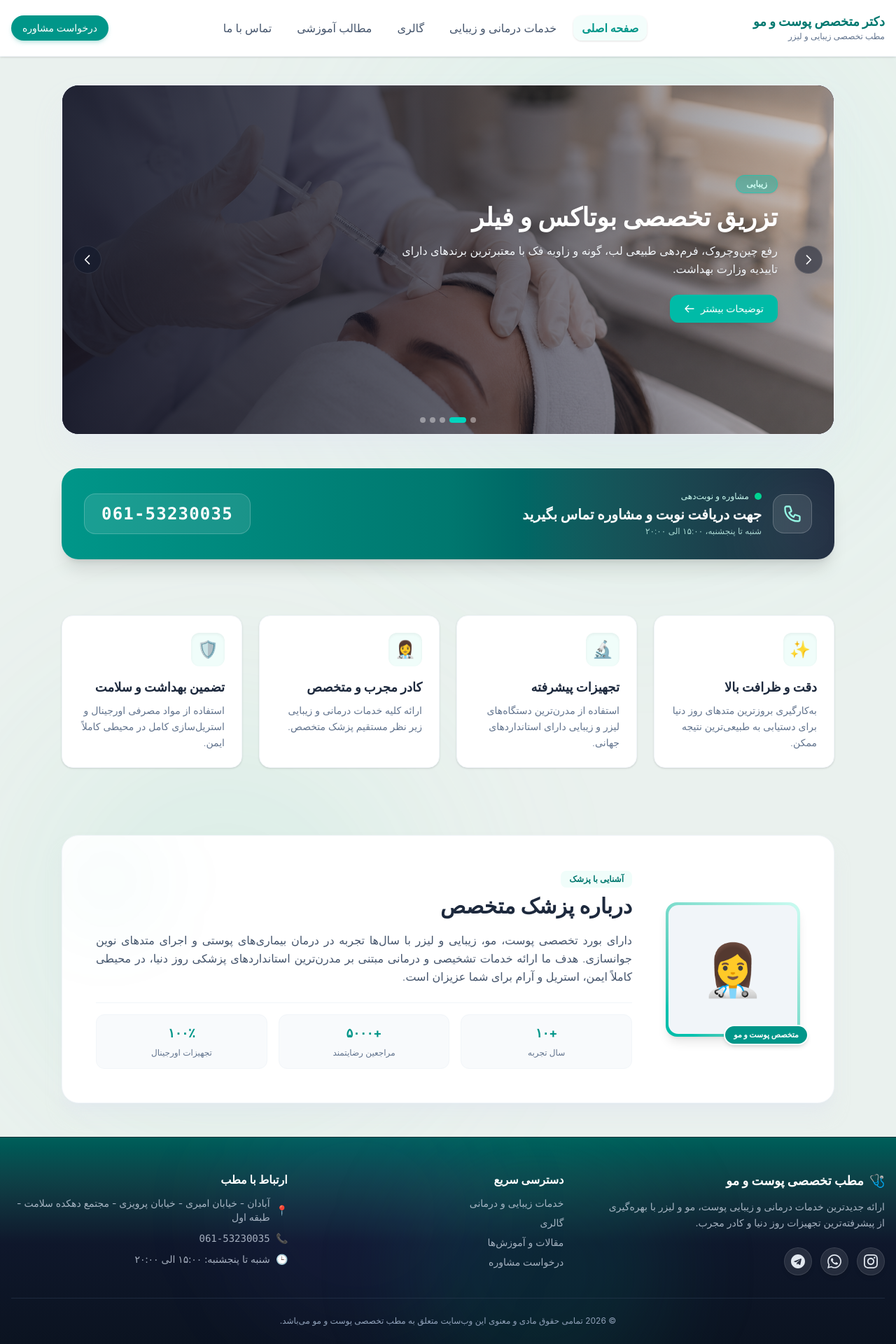
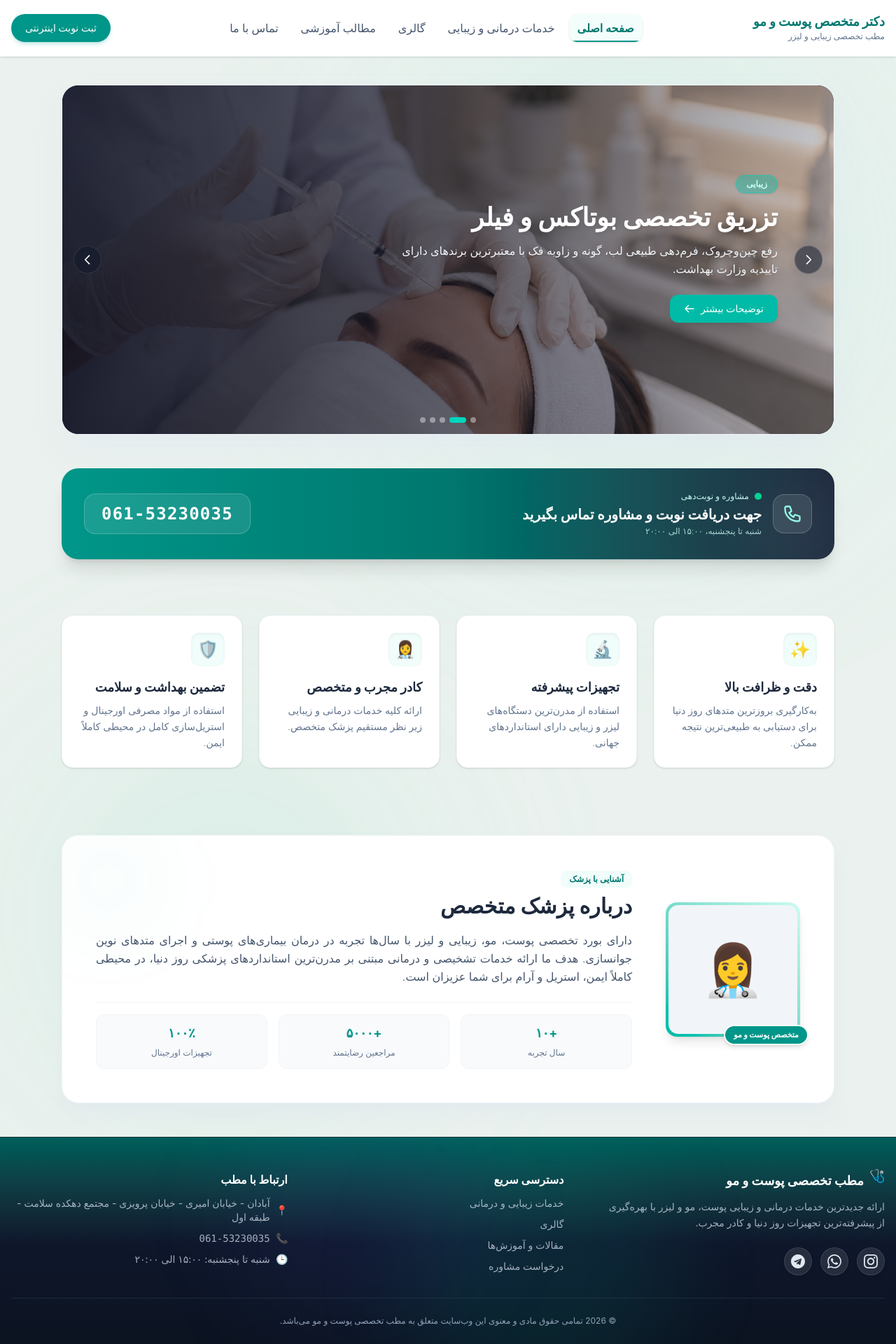
Before and after one commit to MehdiSn98/testderma, a Next.js app: page / in a window 1280 px wide. Shown: the top 1920 px of the page at 70% size. Built offline with nearby package versions, Linux system fonts and the light colour scheme.

Commit message:
some minimal changes to home page

```diff
--- a/src/app/(frontend)/layout.jsx
+++ b/src/app/(frontend)/layout.jsx
@@ -41,18 +41,18 @@ export default function RootLayout({ children }) {
         <header className="sticky top-0 z-50 bg-white/90 backdrop-blur-md border-b border-slate-100 shadow-sm">
           <div className="max-w-7xl mx-auto px-4 h-16 sm:h-20 flex items-center justify-between">
 
-            <Link href="/" className="flex flex-col justify-center">
-              <span className="text-[13px] sm:text-lg font-bold text-teal-700 leading-none">دکتر متخصص پوست و مو</span>
+            <Link href="/" className="flex flex-col justify-center group">
+              <span className="text-[13px] sm:text-lg font-bold text-teal-700 leading-none group-hover:text-teal-800 transition-colors">دکتر متخصص پوست و مو</span>
               <span className="text-[9px] sm:text-xs text-slate-500 font-medium leading-tight mt-1">مطب تخصصی زیبایی و لیزر</span>
             </Link>
 
             {/* دکمه منوی همبرگری */}
             <button
               onClick={() => setIsMenuOpen(!isMenuOpen)}
-              className="min-[907px]:hidden p-1.5 text-slate-600 hover:text-teal-600 rounded-lg focus:outline-none transition-colors"
+              className="min-[907px]:hidden p-1.5 text-slate-600 hover:text-teal-600 hover:bg-teal-50 rounded-lg focus:outline-none transition-all duration-200 active:scale-90"
               aria-label="منو"
             >
-              <svg className="w-6 h-6" fill="none" stroke="currentColor" viewBox="0 0 24 24">
+              <svg className="w-6 h-6 transition-transform duration-300" fill="none" stroke="currentColor" viewBox="0 0 24 24">
                 {isMenuOpen ? (
                   <path strokeLinecap="round" strokeLinejoin="round" strokeWidth={2} d="M6 18L18 6M6 6l12 12" />
                 ) : (
@@ -61,8 +61,8 @@ export default function RootLayout({ children }) {
               </svg>
             </button>
 
-            {/* منوی دسکتاپ */}
-            <nav className="hidden min-[907px]:flex items-center gap-2 lg:gap-3 font-medium text-sm lg:text-base">
+            {/* منوی دسکتاپ با انیمیشن هوور و خط زیرین */}
+            <nav className="hidden min-[907px]:flex items-center gap-1 lg:gap-2 font-medium text-sm lg:text-base">
               {navLinks.map((link) => {
                 const active = isLinkActive(link.href)
                 return (
@@ -70,34 +70,41 @@ export default function RootLayout({ children }) {
                     key={link.href}
                     href={link.href}
                     onClick={() => setActiveHash(link.href.startsWith('#') ? link.href : '')}
-                    className={`px-3 py-1.5 rounded-xl transition-all duration-200 ${
+                    className={`relative px-3 py-2 rounded-xl transition-all duration-300 group overflow-hidden ${
                       active
-                        ? 'text-teal-600 font-bold bg-teal-50/80 shadow-sm'
+                        ? 'text-teal-700 font-bold bg-teal-50/80 shadow-sm'
                         : 'text-slate-600 hover:text-teal-600 hover:bg-slate-50'
                     }`}
                   >
-                    {link.name}
+                    <span className="relative z-10">{link.name}</span>
+
+                    {/* خط انیمیشنی زیر لینک */}
+                    <span className={`absolute bottom-0 right-0 h-0.5 bg-teal-600 transition-all duration-300 ${
+                      active ? 'w-full' : 'w-0 group-hover:w-full'
+                    }`} />
                   </a>
                 )
               })}
             </nav>
 
-            {/* دکمه مشاوره دسکتاپ */}
+            {/* دکمه مشاوره دسکتاپ (کاملاً بدون فلش) */}
             <a
               href="#consultation"
-              className="hidden min-[907px]:inline-flex bg-teal-600 hover:bg-teal-700 text-white px-4 py-2 rounded-full font-medium text-sm transition-all shadow-md shadow-teal-600/20 active:scale-95"
+              className="hidden min-[907px]:inline-flex relative group overflow-hidden bg-teal-600 hover:bg-teal-700 text-white px-5 py-2.5 rounded-full font-medium text-sm transition-all duration-300 shadow-md shadow-teal-600/20 hover:shadow-lg hover:shadow-teal-600/40 hover:-translate-y-0.5 active:translate-y-0 active:scale-95"
             >
-              درخواست مشاوره
+              <span className="relative z-10">ثبت نوبت اینترنتی</span>
+              {/* افکت شاین/درخشش روی دکمه */}
+              <span className="absolute inset-0 w-full h-full bg-white/20 transform -skew-x-12 -translate-x-full group-hover:translate-x-full transition-transform duration-1000 ease-out" />
             </a>
           </div>
 
-          {/* منوی کشویی موبایل */}
+          {/* منوی کشویی موبایل (کاملاً وسط‌چین شده و بدون فلش) */}
           <div
             className={`min-[907px]:hidden overflow-hidden transition-all duration-300 ease-in-out grid ${
               isMenuOpen ? 'grid-rows-[1fr] opacity-100 border-b border-slate-100' : 'grid-rows-[0fr] opacity-0'
             }`}
           >
-            <div className="min-h-0 bg-white px-4 pt-2 pb-6 space-y-2">
+            <div className="min-h-0 bg-white px-6 pt-3 pb-6 space-y-2 text-center">
               {navLinks.map((link) => {
                 const active = isLinkActive(link.href)
                 return (
@@ -108,22 +115,25 @@ export default function RootLayout({ children }) {
                       setIsMenuOpen(false)
                       setActiveHash(link.href.startsWith('#') ? link.href : '')
                     }}
-                    className={`block py-2.5 px-3 rounded-xl font-medium text-sm transition-all duration-200 ${
+                    className={`block py-3 px-4 rounded-xl font-medium text-sm transition-all duration-200 text-center mx-auto ${
                       active
-                        ? 'text-teal-700 font-bold bg-teal-50'
-                        : 'text-slate-700 hover:text-teal-600 hover:bg-slate-50'
+                        ? 'text-teal-700 font-bold bg-teal-50 scale-[1.02]'
+                        : 'text-slate-700 hover:text-teal-600 hover:bg-slate-50 hover:scale-[1.01]'
                     }`}
                   >
                     {link.name}
                   </a>
                 )
               })}
+
+              {/* دکمه مشاوره منوی موبایل (بدون فلش) */}
               <a
                 href="#consultation"
                 onClick={() => setIsMenuOpen(false)}
-                className="block text-center bg-teal-600 text-white py-2.5 rounded-xl font-medium text-sm mt-4 shadow-md shadow-teal-600/20 active:scale-95 transition-transform"
+                className="relative overflow-hidden block text-center bg-teal-600 hover:bg-teal-700 text-white py-3 rounded-xl font-medium text-sm mt-4 shadow-md shadow-teal-600/20 active:scale-95 transition-all duration-200 group"
               >
-                ثبت درخواست مشاوره
+                <span className="relative z-10">ثبت درخواست مشاوره</span>
+                <span className="absolute inset-0 w-full h-full bg-white/20 transform -skew-x-12 -translate-x-full group-hover:translate-x-full transition-transform duration-700 ease-out" />
               </a>
             </div>
           </div>
@@ -132,10 +142,10 @@ export default function RootLayout({ children }) {
         {/* بدنه اصلی */}
         <main className="flex-grow w-full relative">{children}</main>
 
-       {/* فوتر با گرادینت از سبز زمردی (بالا) به سورمه‌ای تیره (پایین) */}
+        {/* فوتر با گرادینت زمردی به سورمه‌ای و انیمیشن لینک‌ها */}
         <footer className="bg-gradient-to-b from-teal-800 via-slate-900 to-[#0b1320] text-slate-300 pt-12 pb-8 px-4 border-t border-teal-700/30 m-0 relative overflow-hidden">
 
-          {/* نورهای پس‌زمینه ملایم برای ترکیب بهتر رنگ‌ها */}
+          {/* نورهای پس‌زمینه ملایم */}
           <div className="absolute top-0 right-1/4 w-96 h-96 bg-teal-500/10 rounded-full blur-3xl pointer-events-none" />
           <div className="absolute bottom-0 left-1/4 w-96 h-96 bg-indigo-500/5 rounded-full blur-3xl pointer-events-none" />
 
@@ -144,7 +154,7 @@ export default function RootLayout({ children }) {
             {/* ستون ۱: معرفی کوتاه مطب */}
             <div className="flex flex-col items-center md:items-start">
               <h3 className="text-white text-lg font-bold mb-3 flex items-center gap-2 justify-center md:justify-start">
-                <span>🩺</span> مطب تخصصی پوست و مو
+                <span className="animate-bounce">🩺</span> مطب تخصصی پوست و مو
               </h3>
               <p className="text-xs sm:text-sm text-slate-300/80 leading-relaxed mb-4 max-w-sm md:max-w-none">
                 ارائه جدیدترین خدمات درمانی و زیبایی پوست، مو و لیزر با بهره‌گیری از پیشرفته‌ترین تجهیزات روز دنیا و کادر مجرب.
@@ -156,7 +166,7 @@ export default function RootLayout({ children }) {
                   href="https://instagram.com"
                   target="_blank"
                   rel="noopener noreferrer"
-                  className="w-10 h-10 rounded-full bg-white/10 hover:bg-pink-600 text-slate-200 hover:text-white flex items-center justify-center transition-all duration-300 shadow-md border border-white/10 backdrop-blur-md"
+                  className="w-10 h-10 rounded-full bg-white/10 hover:bg-pink-600 text-slate-200 hover:text-white flex items-center justify-center transition-all duration-300 shadow-md hover:shadow-pink-600/30 border border-white/10 backdrop-blur-md hover:scale-110 active:scale-95"
                   aria-label="اینستاگرام"
                 >
                   <svg className="w-5 h-5 fill-current" viewBox="0 0 24 24">
@@ -167,7 +177,7 @@ export default function RootLayout({ children }) {
                   href="https://wa.me/989120000000"
                   target="_blank"
                   rel="noopener noreferrer"
-                  className="w-10 h-10 rounded-full bg-white/10 hover:bg-emerald-600 text-slate-200 hover:text-white flex items-center justify-center transition-all duration-300 shadow-md border border-white/10 backdrop-blur-md"
+                  className="w-10 h-10 rounded-full bg-white/10 hover:bg-emerald-600 text-slate-200 hover:text-white flex items-center justify-center transition-all duration-300 shadow-md hover:shadow-emerald-600/30 border border-white/10 backdrop-blur-md hover:scale-110 active:scale-95"
                   aria-label="واتس‌اپ"
                 >
                   <svg className="w-5 h-5 fill-current" viewBox="0 0 24 24">
@@ -178,7 +188,7 @@ export default function RootLayout({ children }) {
                   href="https://t.me"
                   target="_blank"
                   rel="noopener noreferrer"
-                  className="w-10 h-10 rounded-full bg-white/10 hover:bg-sky-500 text-slate-200 hover:text-white flex items-center justify-center transition-all duration-300 shadow-md border border-white/10 backdrop-blur-md"
+                  className="w-10 h-10 rounded-full bg-white/10 hover:bg-sky-500 text-slate-200 hover:text-white flex items-center justify-center transition-all duration-300 shadow-md hover:shadow-sky-500/30 border border-white/10 backdrop-blur-md hover:scale-110 active:scale-95"
                   aria-label="تلگرام"
                 >
                   <svg className="w-5 h-5 fill-current" viewBox="0 0 24 24">
@@ -188,14 +198,30 @@ export default function RootLayout({ children }) {
               </div>
             </div>
 
-            {/* ستون ۲: دسترسی سریع */}
+            {/* ستون ۲: دسترسی سریع (بدون علامت ←) */}
             <div className="md:pr-8">
               <h4 className="text-white text-base font-bold mb-3">دسترسی سریع</h4>
-              <ul className="space-y-2 text-xs sm:text-sm text-slate-300/80">
-                <li><a href="#services" className="hover:text-teal-300 transition-colors">خدمات زیبایی و درمانی</a></li>
-                <li><a href="#gallery" className="hover:text-teal-300 transition-colors">گالری</a></li>
-                <li><a href="#articles" className="hover:text-teal-300 transition-colors">مقالات و آموزش‌ها</a></li>
-                <li><a href="#consultation" className="hover:text-teal-300 transition-colors">درخواست مشاوره</a></li>
+              <ul className="space-y-2.5 text-xs sm:text-sm text-slate-300/80">
+                <li>
+                  <a href="#services" className="inline-block hover:text-teal-300 transition-all duration-300 hover:-translate-x-1.5">
+                    خدمات زیبایی و درمانی
+                  </a>
+                </li>
+                <li>
+                  <a href="#gallery" className="inline-block hover:text-teal-300 transition-all duration-300 hover:-translate-x-1.5">
+                    گالری
+                  </a>
+                </li>
+                <li>
+                  <a href="#articles" className="inline-block hover:text-teal-300 transition-all duration-300 hover:-translate-x-1.5">
+                    مقالات و آموزش‌ها
+                  </a>
+                </li>
+                <li>
+                  <a href="#consultation" className="inline-block hover:text-teal-300 transition-all duration-300 hover:-translate-x-1.5">
+                    درخواست مشاوره
+                  </a>
+                </li>
               </ul>
             </div>
 
@@ -203,16 +229,16 @@ export default function RootLayout({ children }) {
             <div className="flex flex-col items-center md:items-start">
               <h4 className="text-white text-base font-bold mb-3">ارتباط با مطب</h4>
               <ul className="space-y-2.5 text-xs sm:text-sm text-slate-300/80 text-center md:text-right">
-                <li className="flex items-center justify-center md:justify-start gap-2">
-                  <span className="text-teal-300 shrink-0">📍</span>
+                <li className="flex items-center justify-center md:justify-start gap-2 group">
+                  <span className="text-teal-300 shrink-0 group-hover:scale-125 transition-transform">📍</span>
                   <span>آبادان - خیابان امیری - خیابان پرویزی - مجتمع دهکده سلامت - طبقه اول</span>
                 </li>
-                <li className="flex items-center justify-center md:justify-start gap-2">
-                  <span className="text-teal-300 shrink-0">📞</span>
-                  <a href="tel:06153230035" className="hover:text-teal-300 font-mono text-sm">061-53230035</a>
+                <li className="flex items-center justify-center md:justify-start gap-2 group">
+                  <span className="text-teal-300 shrink-0 group-hover:scale-125 transition-transform">📞</span>
+                  <a href="tel:06153230035" className="hover:text-teal-300 font-mono text-sm transition-colors">061-53230035</a>
                 </li>
-                <li className="flex items-center justify-center md:justify-start gap-2">
-                  <span className="text-teal-300 shrink-0">🕒</span>
+                <li className="flex items-center justify-center md:justify-start gap-2 group">
+                  <span className="text-teal-300 shrink-0 group-hover:scale-125 transition-transform">🕒</span>
                   <span>شنبه تا پنجشنبه: ۱۵:۰۰ الی ۲۰:۰۰</span>
                 </li>
               </ul>
@@ -226,7 +252,6 @@ export default function RootLayout({ children }) {
           </div>
         </footer>
 
-
       </body>
     </html>
   )
--- a/src/components/CallToAction.jsx
+++ b/src/components/CallToAction.jsx
@@ -27,11 +27,11 @@ export default function CallToAction() {
           </div>
         </div>
 
-        {/* دکمه شماره تلفن */}
+        {/* دکمه شماره تلفن با انیمیشن هوور ساده و شیک */}
         <div className="z-10 shrink-0">
           <a
             href="tel:06153230035"
-            className="inline-block text-center font-mono text-sm min-[490px]:text-lg sm:text-2xl font-bold tracking-wider bg-white/10 hover:bg-white/20 border border-white/20 px-3 min-[490px]:px-5 sm:px-6 py-2 min-[490px]:py-2.5 sm:py-3 rounded-xl sm:rounded-2xl transition-all dir-ltr"
+            className="inline-block text-center font-mono text-sm min-[490px]:text-lg sm:text-2xl font-bold tracking-wider bg-white/10 hover:bg-white/20 border border-white/20 hover:border-white/40 px-3 min-[490px]:px-5 sm:px-6 py-2 min-[490px]:py-2.5 sm:py-3 rounded-xl sm:rounded-2xl transition-all duration-300 hover:scale-105 hover:-translate-y-0.5 hover:shadow-lg hover:shadow-black/20 active:scale-95 dir-ltr"
           >
             061-53230035
           </a>
```
